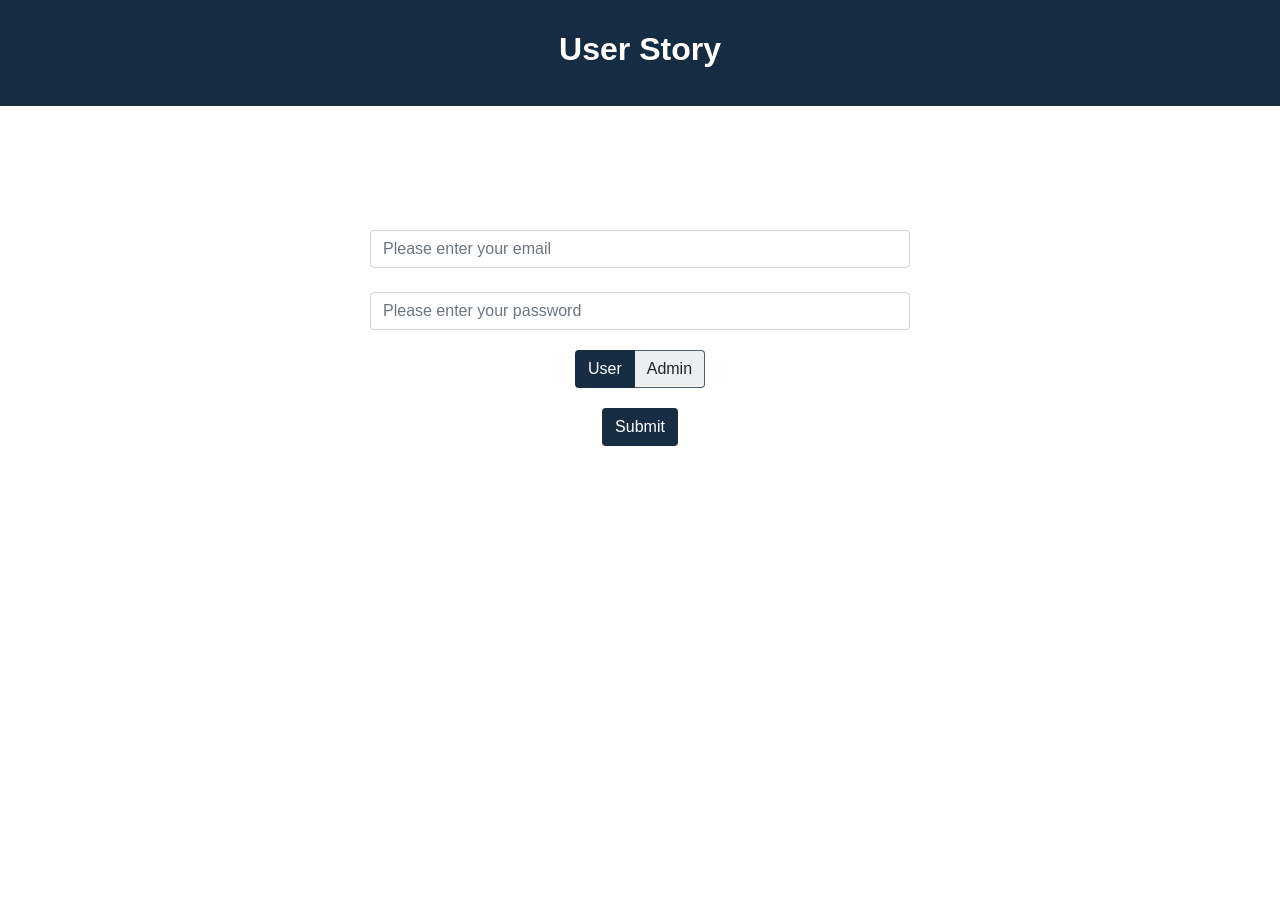
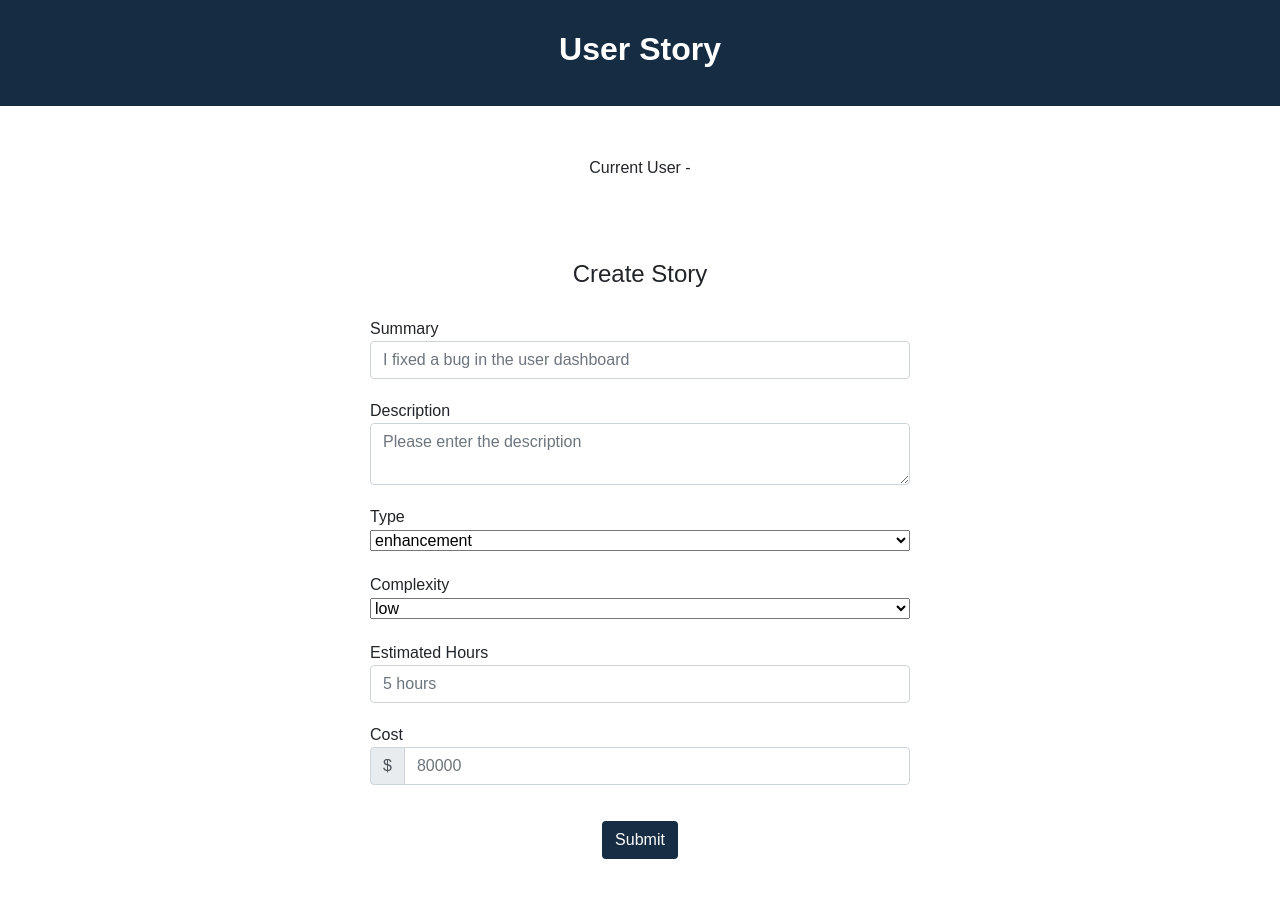
Before and after one commit to tolustar/user-story, a React (Create React App) app: page /create-story in a window 1280 px wide. Shown: the top 898 px of the page. Before the commit the page ends 800 px from the top, so only its background shows below. Built offline with nearby package versions, Linux system fonts and the light colour scheme; a web font is replaced by a local one.

Commit message:
Created Create Story Page and ran test

```diff
--- a/src/App.js
+++ b/src/App.js
@@ -1,23 +1,28 @@
-import React from 'react';
-import {
-  BrowserRouter as Router,
-  Switch,
-  Route,
-} from "react-router-dom";
+import React from "react";
+import { BrowserRouter as Router, Switch, Route } from "react-router-dom";
 
 import Login from "./pages/login/Login";
+import CreateStory from "./pages/createStory/CreateStory";
 
-import './App.css';
+import "./App.css";
 
 function App() {
   return (
+    <>
+      <div className="bg-teal">
+        <h2>User Story</h2>
+      </div>
       <Router>
         <Switch>
+          <Route path="/create-story">
+            <CreateStory />
+          </Route>
           <Route path="/">
             <Login />
           </Route>
         </Switch>
-    </Router>
+      </Router>
+    </>
   );
 }
 
--- a/src/pages/createStory/CreateStory.css
+++ b/src/pages/createStory/CreateStory.css
@@ -0,0 +1,28 @@
+
+.create-story button{
+  margin: 20px 0px 0px;
+}
+
+.create-story .current-user{
+  margin-top: 50px;
+}
+
+.create-story .form-container{
+  margin-top: 80px;
+}
+
+.create-story .errorMessage{
+  border-radius: 20px;
+}
+
+.create-story label {
+  margin: 20px 0px 0px;
+}
+
+.create-story button{
+  margin-bottom: 100px
+}
+
+.create-story select{
+  width: 100%;
+}
--- a/src/pages/createStory/CreateStory.js
+++ b/src/pages/createStory/CreateStory.js
@@ -0,0 +1,206 @@
+import React, { useState } from "react";
+import { useDispatch, useSelector } from "react-redux";
+import axios from "axios";
+import allActions from "./../../store/actions";
+import "./CreateStory.css";
+
+export const validateStoryInput = (
+  summary,
+  description,
+  type,
+  complexity,
+  estimatedHrs,
+  cost,
+) => {
+  if (summary.length === 0) return "Summary field is empty";
+  if (description.length === 0) return "Description field is empty";
+  if (type.length === 0) return "Type field is empty";
+  if (complexity.length === 0) return "Complexity field is empty";
+  if (estimatedHrs.length === 0) return "Estimated Hours field is empty";
+  if (cost.length === 0) return "Cost field is empty";
+
+  let typeValue = {enhancement: true, bugfix: true, development: true,  qa: true};
+  if(typeValue[type] !== true) return "Invalid type";
+
+  let complexityValue = {low: true, mid: true, high: true}
+  if(complexityValue[complexity] !== true) return "Invalid complexity";
+
+
+  return "Story is valid";
+};
+
+export default function CreateStory() {
+  const [story, setStory] = useState({
+    summary: "",
+    description: "",
+    type: "enhancement",
+    complexity: "low",
+    estimatedHrs: "",
+    cost: "",
+  });
+
+  const [errorMessage, displayErrorMessage] = useState(null);
+  const [loading, setLoading] = useState(false);
+
+  const dispatch = useDispatch();
+  const currentUser = useSelector((state) => state.currentUser);
+
+  const createStory = (event) => {
+    event.preventDefault();
+    displayErrorMessage(null);
+    setLoading(true);
+
+    const getResult = validateStoryInput({story});
+
+    if (getResult === "Story is valid") {
+
+      axios
+        .post("http://localhost:3000/api/v1/stories", story, {
+          headers: {
+            Authorization: `${currentUser.details.token}`
+          }
+        })
+        .then((response) => {
+          dispatch(allActions.storyActions.createStory(response.data));
+          setLoading(false);
+        })
+        .catch((error) => {
+          displayErrorMessage("An error occured, please try again");
+          setLoading(false);
+        });
+    } else {
+      displayErrorMessage(getResult);
+      setLoading(false);
+    }
+  };
+
+  return (
+    <div className="create-story">
+      <div className="container">
+        <div className="row">
+          <div className="col-md-3"></div>
+          <div className="col-md-6">
+            <div className="current-user text-center">
+              Current User - {currentUser.details.firstName} {currentUser.details.lastName}
+            </div>
+
+            <div className="form-container">
+              <h4 className="text-center">Create Story</h4>
+              {errorMessage !== null && (
+                <div className="bg-danger p-3 text-white text-center errorMessage">
+                  {errorMessage}
+                </div>
+              )}
+
+              <form onSubmit={createStory}>
+                <div className="summary-field">
+                  <label htmlFor="summary">Summary</label>
+                  <input
+                    id="summary"
+                    type="text"
+                    className="form-control"
+                    placeholder="I fixed a bug in the user dashboard"
+                    value={story.summary}
+                    onChange={(e) => {
+                      setStory({ ...story, summary: e.target.value });
+                    }}
+                  />
+                </div>
+
+                <div className="description-field">
+                  <label htmlFor="description">Description</label>
+                  <textarea
+                    id="description"
+                    type="text"
+                    className="form-control"
+                    placeholder="Please enter the description"
+                    value={story.description}
+                    onChange={(e) => {
+                      setStory({ ...story, description: e.target.value });
+                    }}
+                  />
+                </div>
+
+                <div className="type-field">
+                  <label htmlFor="type">Type</label>
+                  <div>
+                    <select
+                      id="type"
+                      onChange={(e) => {
+                        setStory({ ...story, type: e.target.value });
+                      }}>
+                      <option>enhancement</option>
+                      <option>bugfix</option>
+                      <option>development</option>
+                      <option>qa</option>
+                    </select>
+                  </div>
+                </div>
+
+                <div className="complexity-field">
+                  <label htmlFor="complexity">Complexity</label>
+                  <div>
+                    <select
+                      id="complexity"
+                      onChange={(e) => {
+                        setStory({ ...story, complexity: e.target.value });
+                      }}>
+                      <option>low</option>
+                      <option>mid</option>
+                      <option>high</option>
+                    </select>
+                  </div>
+                </div>
+
+                <div className="hrs-field">
+                  <label htmlFor="hrs">Estimated Hours</label>
+                  <input
+                    id="hrs"
+                    type="text"
+                    className="form-control"
+                    placeholder="5 hours"
+                    value={story.estimatedHrs}
+                    onChange={(e) => {
+                      setStory({ ...story, estimatedHrs: e.target.value });
+                    }}
+                  />
+                </div>
+
+                <div className="cost-field">
+                  <label htmlFor="cost">Cost</label>
+
+                  <div className="input-group mb-3">
+                    <div className="input-group-prepend">
+                      <span className="input-group-text">$</span>
+                    </div>
+                    <input
+                      id="cost"
+                      type="number"
+                      className="form-control"
+                      placeholder="80000"
+                      value={story.cost}
+                      onChange={(e) => {
+                        setStory({ ...story, cost: e.target.value });
+                      }}
+                      aria-label="Amount (to the nearest dollar)"
+                    />
+                  </div>
+                </div>
+
+                <div className="d-flex justify-content-center">
+                  <button
+                    disabled={loading}
+                    className="btn btn-primary"
+                    onClick={createStory}>
+                    Submit
+                  </button>
+                </div>
+              </form>
+            </div>
+          </div>
+          <div className="col-md-3"></div>
+        </div>
+      </div>
+    </div>
+  );
+}
--- a/src/pages/login/Login.css
+++ b/src/pages/login/Login.css
@@ -1,12 +1,3 @@
-.login .bg-teal{
-  background-color: #162c43;
-  padding: 30px;
-}
-
-.login .bg-teal h2{
-  color: white;
-  text-align: center;
-}
 
 .login button{
   margin: 20px 0px 0px;
@@ -19,3 +10,7 @@
 .login .errorMessage{
   border-radius: 20px;
 }
+
+.login label {
+  margin: 20px 0px 0px;
+}
--- a/src/pages/login/Login.js
+++ b/src/pages/login/Login.js
@@ -1,11 +1,11 @@
 import React, { useState } from "react";
 import { useDispatch } from "react-redux";
+import { useHistory } from 'react-router-dom';
 import axios from "axios";
 import allActions from "./../../store/actions";
 import "./Login.css";
 
 export const validateInput = (email, password) => {
-
   var emailRegex = /^(([^<>()[\]\\.,;:\s@\"]+(\.[^<>()[\]\\.,;:\s@\"]+)*)|(\".+\"))@((\[[0-9]{1,3}\.[0-9]{1,3}\.[0-9]{1,3}\.[0-9]{1,3}\])|(([a-zA-Z\-0-9]+\.)+[a-zA-Z]{2,}))$/; // eslint-disable-line
 
   if (email.length === 0) {
@@ -27,7 +27,7 @@ export const validateInput = (email, password) => {
   return "Input is valid";
 };
 
-export default function Login() {
+export default function Login(props) {
   const [user, setUser] = useState({
     email: "",
     password: "",
@@ -37,16 +37,16 @@ export default function Login() {
   const [errorMessage, displayErrorMessage] = useState(null);
   const [loading, setLoading] = useState(false);
 
+  const history = useHistory();
+
   const dispatch = useDispatch();
-
-
 
   const loginUser = (event) => {
     event.preventDefault();
     displayErrorMessage(null);
     setLoading(true);
 
-    const getResult = validateInput(user.email, user.password);
+    const getResult = validateInput({user});
 
     if (getResult === "Input is valid") {
       axios
@@ -56,9 +56,12 @@ export default function Login() {
           isAdmin: user.isAdmin,
         })
         .then((response) => {
-          console.log("response", response);
-          dispatch(allActions.userActions.loginUser(user));
+          console.log(response);
+          dispatch(allActions.userActions.loginUser(response.data));
           setLoading(false);
+          history.push(`/create-story`);
+
+
         })
         .catch((error) => {
           console.log("error", error);
@@ -73,15 +76,12 @@ export default function Login() {
 
   return (
     <div className="login">
-      <div className="bg-teal">
-        <h2>User Story</h2>
-      </div>
-
       <div className="container">
         <div className="row">
           <div className="col-md-3"></div>
           <div className="col-md-6">
             <div className="form-container">
+              <h4 className="text-center">Login</h4>
               {errorMessage !== null && (
                 <div className="bg-danger p-3 text-white text-center errorMessage">
                   {errorMessage}
@@ -90,8 +90,9 @@ export default function Login() {
 
               <form onSubmit={loginUser}>
                 <div className="email-field">
-                  <label htmlFor="email"></label>
+                  <label htmlFor="email">Email</label>
                   <input
+                    id="email"
                     type="email"
                     className="form-control"
                     placeholder="Please enter your email"
@@ -103,8 +104,9 @@ export default function Login() {
                 </div>
 
                 <div className="password-field">
-                  <label htmlFor="password"></label>
+                  <label htmlFor="password">Password</label>
                   <input
+                    id="password"
                     type="password"
                     className="form-control"
                     placeholder="Please enter your password"
--- a/src/store/actions/StoryActions.js
+++ b/src/store/actions/StoryActions.js
@@ -0,0 +1,33 @@
+const createStory = (story) => {
+  return {
+      type: "CREATE",
+      payload: story
+  }
+}
+
+const viewStories = () => {
+  return {
+      type: "VIEW"
+  }
+}
+
+const acceptStory = (story) => {
+  return {
+      type: "ACCEPT",
+      payload: story
+  }
+}
+
+const rejectStory = (story) => {
+  return {
+      type: "REJECT",
+      payload: story
+  }
+}
+
+export default {
+  createStory,
+  viewStories,
+  acceptStory,
+  rejectStory,
+}
--- a/src/store/reducers/CurrentUser.js
+++ b/src/store/reducers/CurrentUser.js
@@ -1,20 +1,23 @@
-const CurrentUser = (state = {}, action) => {
-  switch(action.type){
+const currentUser = (
+  state = { details: { firstName: "", lastName: "" } },
+  action
+) => {
+  switch (action.type) {
     case "LOGIN":
       return {
         ...state,
         details: action.payload,
-            loggedIn: true
-          }
+        loggedIn: true,
+      };
     case "LOGOUT":
       return {
         ...state,
         details: {},
-            loggedIn: false
+        loggedIn: false,
+      };
+    default:
+      return state;
   }
-      default:
-          return state
-  }
-}
+};
 
-export default CurrentUser
+export default currentUser;
```
Also changed, not shown: src/App.css (+10 -0 lines), src/store/reducers/Stories.js (+23 -0 lines), 1 other file (tests, documents, lock files or other folders). Lines whose indentation alone changed are shown as unchanged.
